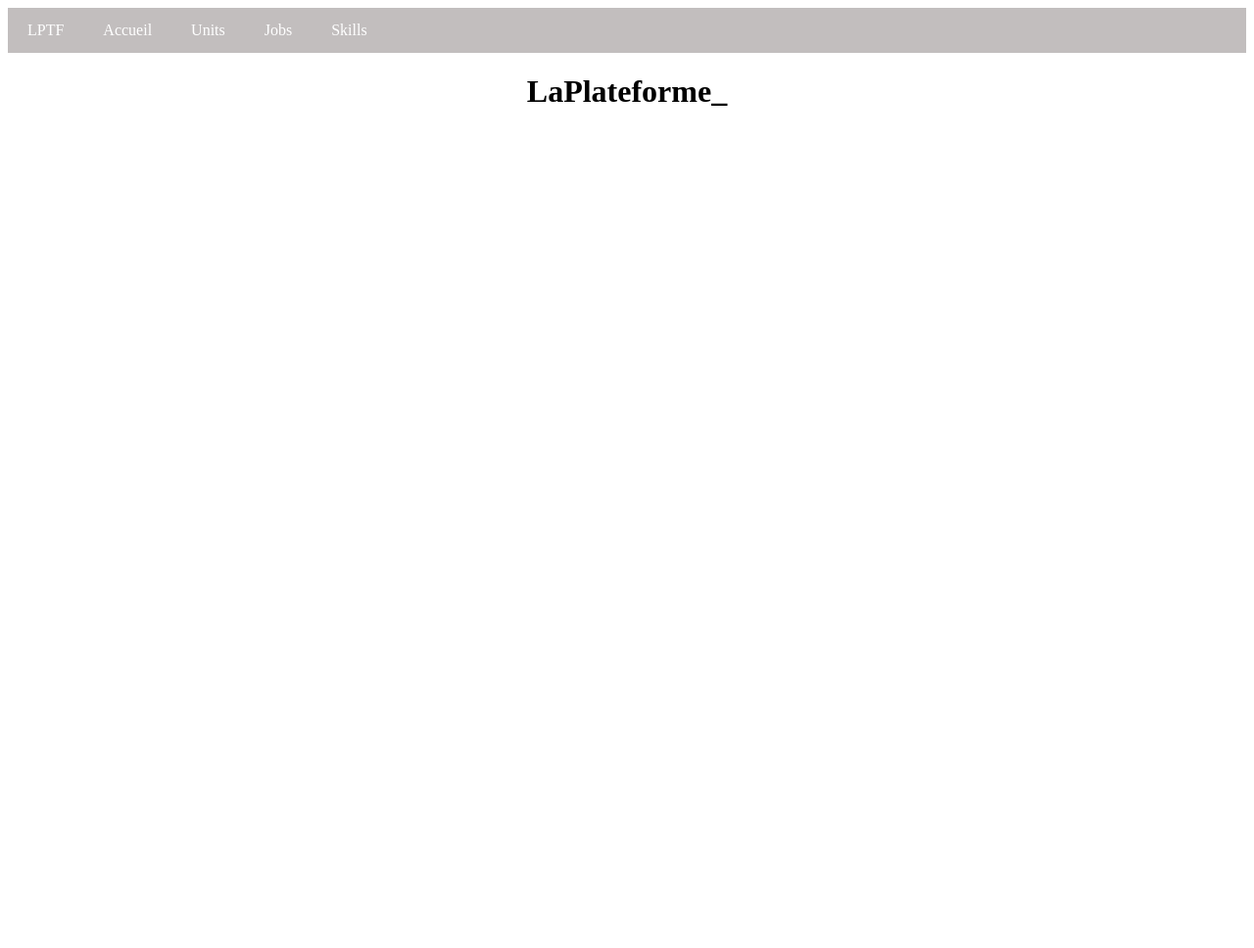
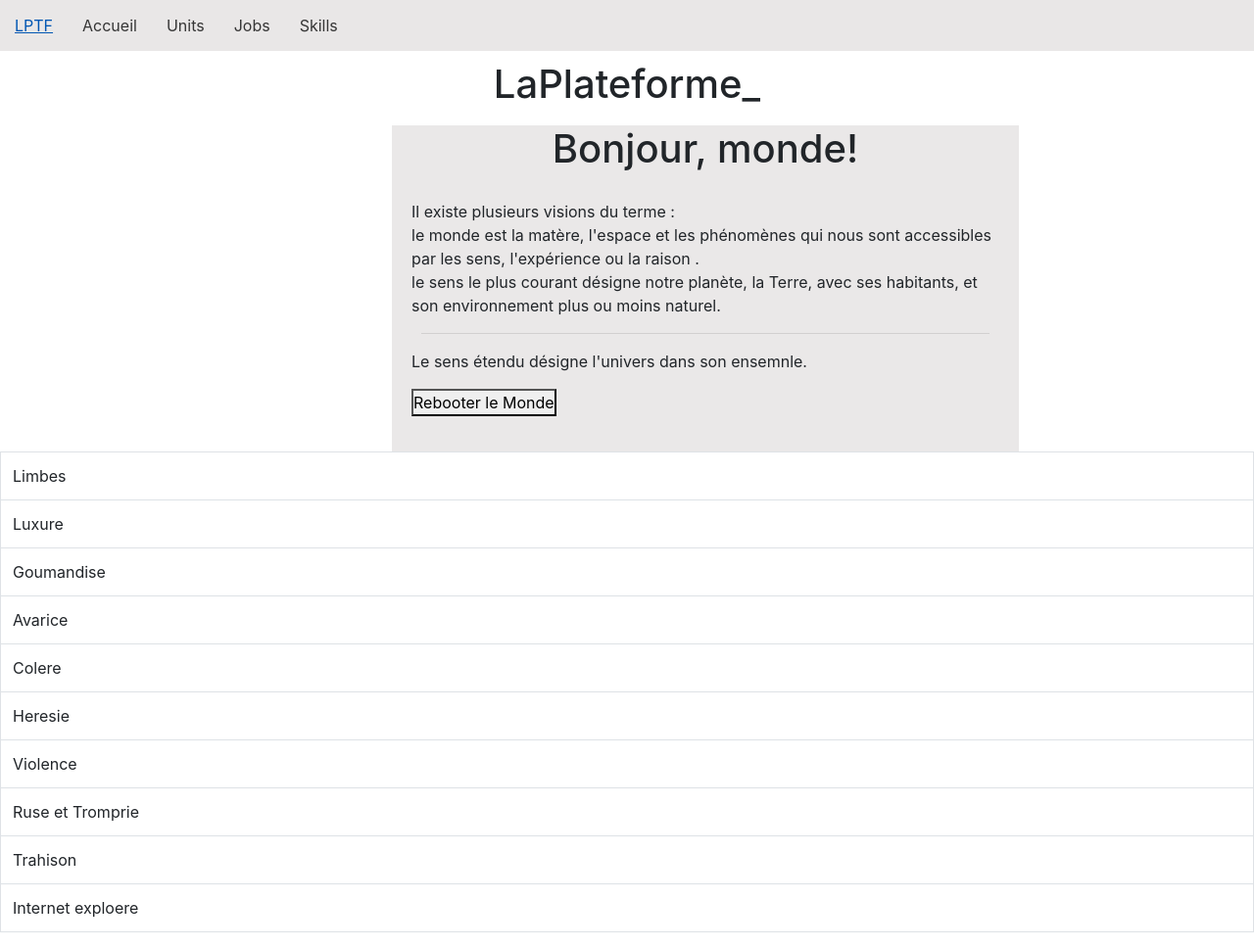
Before and after one commit to mohamed-frah/runtrackJs, a plain HTML site: page jour06/job01/index.html in a window 1280 px wide. Shown: the whole page at 98% size. Before the commit the page ends 800 px from the top, so only its background shows below. Drawn offline with nearby package versions, Linux system fonts and the light colour scheme.

Commit message:
j'ai mis mon texte au milieu et je commance a mettre le tableau en place

```diff
--- a/jour06/job01/index.html
+++ b/jour06/job01/index.html
@@ -5,6 +5,7 @@
     <meta name="viewport" content="width=device-width, initial-scale=1.0">
     <title>Job01</title>
     <link rel="stylesheet" href="styles.css">
+    <link rel="stylesheet" href="https://stackpath.bootstrapcdn.com/bootstrap/4.5.2/css/bootstrap.min.css">
 </head>
 <body>
     <nav>
@@ -18,5 +19,69 @@
     <div class="titre-principal">
         <h1>LaPlateforme_</h1>
     </div>
+
+    <div class="le-titre-du-milieu">
+
+        <h1 classe = "titre-2"> Bonjour, monde!</h1>
+
+        <div class="le-texte-du-milieu">
+            <p>Il existe plusieurs visions du terme :
+                <br>
+                le monde est la matère, l'espace et les phénomènes qui nous sont accessibles par les sens, l'expérience ou la raison . <br>
+                le sens le plus courant désigne notre planète, la Terre, avec ses habitants, et son environnement plus ou moins naturel.
+                <hr>
+                 Le sens étendu désigne l'univers dans son ensemnle.
+
+            </p>
+            <button id="button">Rebooter le Monde</button>
+            <p id="expression"></p>
+        </div>
+    </div>
+
+    <div class="tableau">
+        <div class="row">
+            <div class="col">
+                <table class="table table-bordered">
+
+                    <tbody>
+                        <tr>
+                            <td>Limbes</td>
+                        </tr>
+                        <tr>
+                            <td>Luxure</td>
+                        </tr>
+                        <tr>
+                            <td>Goumandise</td>
+                        </tr>
+                        <tr>
+                            <td>Avarice</td>
+                        </tr>
+                        <tr>
+                            <td>Colere</td>
+                        </tr>
+                        <tr>
+                            <td>Heresie</td>
+                        </tr>
+                        <tr>
+                            <td>Violence</td>
+                        </tr>
+                        <tr>
+                            <td>Ruse et Tromprie</td>
+                        </tr>
+                        <tr>
+                            <td>Trahison</td>
+                        </tr>
+                        <tr>
+                            <td>Internet exploere</td>
+                        </tr>
+                    </tbody>
+                </table>
+            </div>
+        </div>
+    </div>
+
+    <!-- Bootstrap JS (optionnel, nécessaire si vous utilisez des fonctionnalités Bootstrap JavaScript) -->
+    <script src="https://stackpath.bootstrapcdn.com/bootstrap/4.5.2/js/bootstrap.min.js"></script>
+
 </body>
 </html>
--- a/jour06/job01/styles.css
+++ b/jour06/job01/styles.css
@@ -1,15 +1,24 @@
 /* les styles poue la nav barre*/
+* {
+    margin: 0;
+    padding: 0;
+    box-sizing: border-box;
+}
+
 nav {
-    background-color: #c2bebe;
+    background-color: hsl(0, 5%, 91%);
     overflow: hidden;
+
 }
+
+
 
 nav a {
     float: left;
     display: block;
-    color: white;
+    color: rgb(54, 54, 54);
     text-align: center;
-    padding: 14px 20px;
+    padding: 14px 15px;
     text-decoration: none;
 }
 
@@ -18,8 +27,42 @@ nav a {
 /* Style pour centrer le h1 */
 .titre-principal{
     text-align: center;
+    padding: 10px;
 
 }
 /*    h1   */
 
 /* le background du body */
+body {
+    background-color: #c9c6c6;
+}
+/*     */
+
+/* le texte du milieu */
+.le-titre-du-milieu{
+    background-color: #eae8e8 ;
+    display: flex;
+    flex-direction: column;
+    align-items: center;
+    justify-content: center;
+    box-sizing: border-box;
+    width: 50%;
+    position: relative;
+    left: 50vh;
+}
+
+.le-texte-du-milieu{
+    margin: 10px;
+    padding: 10px;
+
+}
+hr{
+    margin: 10px;
+
+}
+
+
+/*     */
+
+
+/* l'emplacement du tableau  */
```
